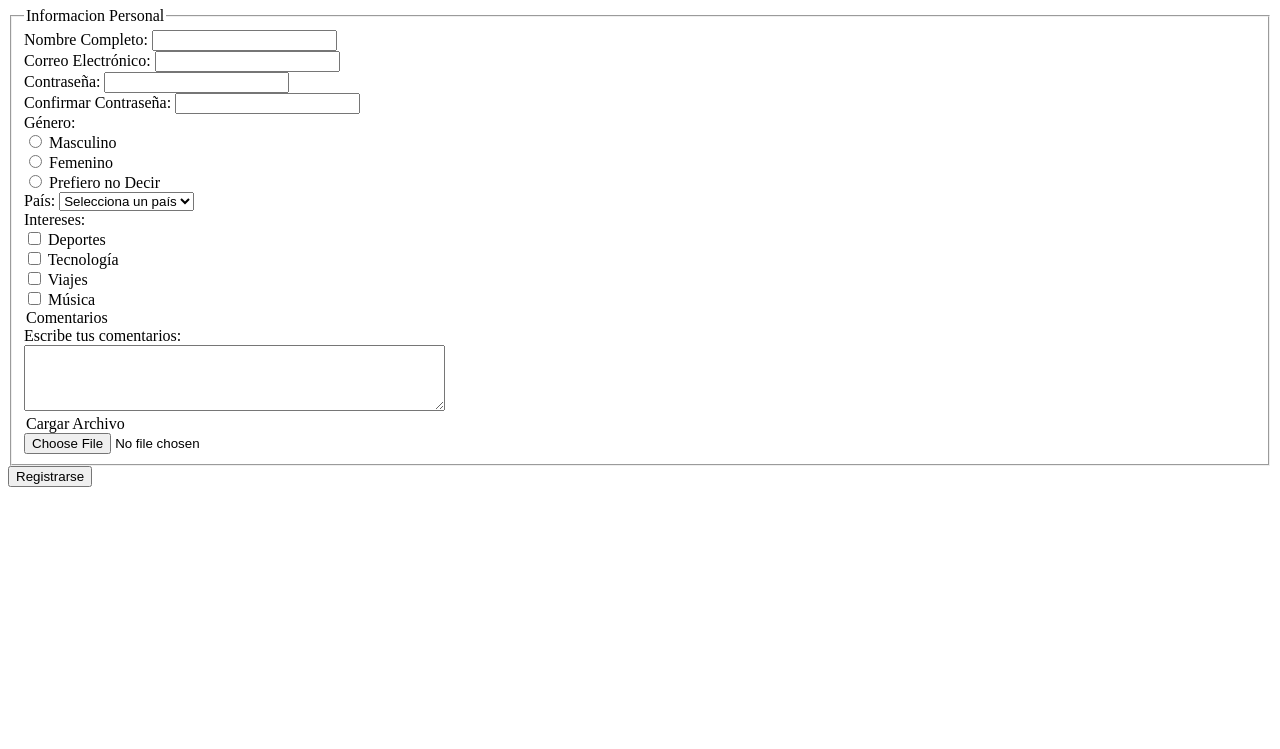
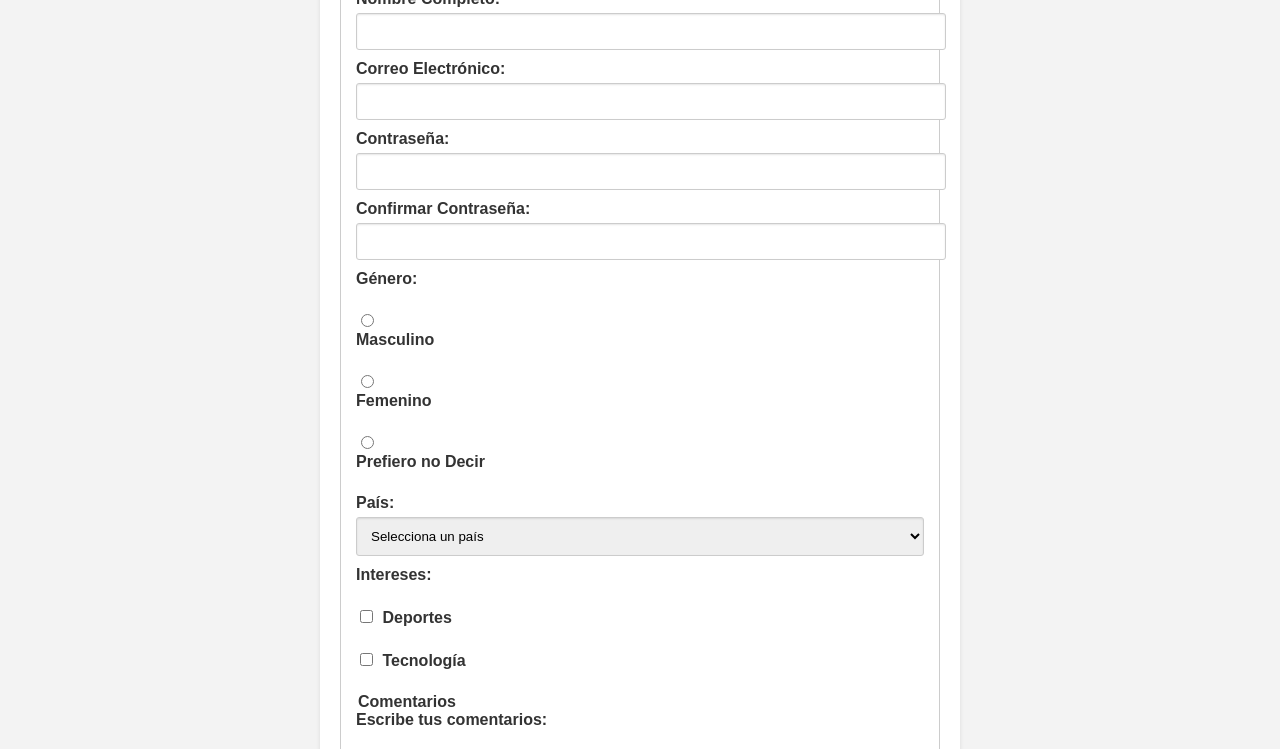
Before and after one commit to juangomcar/Parcial1, a plain HTML site: page index.html in a window 1280 px wide. Shown: the part 73-822 px from the top of the page. Before the commit the page ends 800 px from the top, so only its background shows below. Drawn offline with Linux system fonts and the light colour scheme.

Commit message:
Feat: Css

```diff
--- a/index.html
+++ b/index.html
@@ -5,14 +5,13 @@
     <title>Proyecto</title>
     <meta charset="UTF-8" />
     <meta name="viewport" content="width=device-width, initial-scale=1.0" />
-    <title>Formulario</title>
     <link rel="stylesheet" href="style.css">
 </head>
 
 <body>
-    <h1>Formulario</h1>
+    <div >
         <form action="#" method="POST">
-        <fieldset>
+            <fieldset class="personal-info">
                 <legend>Informacion Personal</legend>
                 <label for="nombre">Nombre Completo:</label>
                 <input type="text" id="nombre" name="nombre" required /><br />
@@ -24,7 +23,8 @@
                 <input type="password" id="contraseña" name="contraseña" minlength="8" required /><br />
 
                 <label for="confirmarContraseña">Confirmar Contraseña:</label>
-            <input type="password" id="confirmarContraseña" name="confirmarContraseña" minlength="8" required /><br />
+                <input type="password" id="confirmarContraseña" name="confirmarContraseña" minlength="8"
+                    required /><br />
 
                 <label>Género:</label><br />
                 <input type="radio" id="generoMasculino" name="genero" value="Masculino" required />
@@ -39,15 +39,7 @@
                     <option value="" disabled selected>Selecciona un país</option>
                     <option value="Argentina">Argentina</option>
                     <option value="USA">USA</option>
-                <option value="España">España</option>
-                <option value="Colombia">Colombia</option>
-                <option value="Peru">Peru</option>
-                <option value="Italia">Italia</option>
-                <option value="Venezuela">Venezuela</option>
-                <option value="Ecuador">Ecuador</option>
-                <option value="Brasil">Brasil</option>
-                <option value="Mexico">Mexico</option>
-                <option value="Bolivia">Bolivia</option>
+                    <!-- Agrega más opciones aquí si lo deseas -->
                 </select><br />
 
                 <label for="intereses">Intereses:</label>
@@ -58,12 +50,7 @@
                 <label>
                     <input type="checkbox" name="interest" value="tecnologia"> Tecnología
                 </label><br>
-            <label>
-                <input type="checkbox" name="interest" value="viajes"> Viajes
-            </label><br>
-            <label>
-                <input type="checkbox" name="interest" value="musica"> Música
-            </label><br>
+                <!-- Agrega más intereses aquí si lo deseas -->
 
                 <legend>Comentarios</legend>
                 <label for="comments">Escribe tus comentarios:</label><br>
@@ -76,6 +63,8 @@
 
             <input type="submit" value="Registrarse" />
         </form>
+    </div>
+
 </body>
 
 </html>
--- a/style.css
+++ b/style.css
@@ -0,0 +1,81 @@
+body {
+    background-color: #f3f3f3;
+    color: #333;
+    font-family: Arial, sans-serif;
+    margin: 0;
+    padding: 0;
+}
+
+h1 {
+    text-align: center;
+    padding: 20px;
+}
+
+form {
+    max-width: 600px;
+    margin: 0 auto;
+    padding: 20px;
+    background-color: #fff;
+    border-radius: 5px;
+    box-shadow: 0 2px 4px rgba(0, 0, 0, 0.1);
+}
+
+fieldset {
+    border: 1px solid #ccc;
+    padding: 15px;
+    margin: 10px 0;
+    border-radius: 5px;
+}
+
+legend {
+    font-weight: bold;
+}
+
+label {
+    display: block;
+    margin-bottom: 5px;
+    font-weight: bold;
+}
+
+input[type="text"],
+input[type="email"],
+input[type="password"],
+textarea,
+select {
+    width: 100%;
+    padding: 10px;
+    margin-bottom: 10px;
+    border: 1px solid #ccc;
+    border-radius: 3px;
+    box-shadow: inset 0 1px 2px rgba(0, 0, 0, 0.1);
+    transition: border-color 0.2s;
+}
+
+input[type="text"]:focus,
+input[type="email"]:focus,
+input[type="password"]:focus,
+textarea:focus,
+select:focus {
+    border-color: #3498db;
+}
+
+input[type="radio"],
+input[type="checkbox"] {
+    margin-right: 5px;
+}
+
+input[type="submit"] {
+    display: block;
+    width: 100%;
+    background-color: #3498db;
+    color: #fff;
+    padding: 10px;
+    border: none;
+    border-radius: 3px;
+    cursor: pointer;
+    transition: background-color 0.2s;
+}
+
+input[type="submit"]:hover {
+    background-color: #2980b9;
+}
```
Lines whose indentation alone changed are shown as unchanged.
